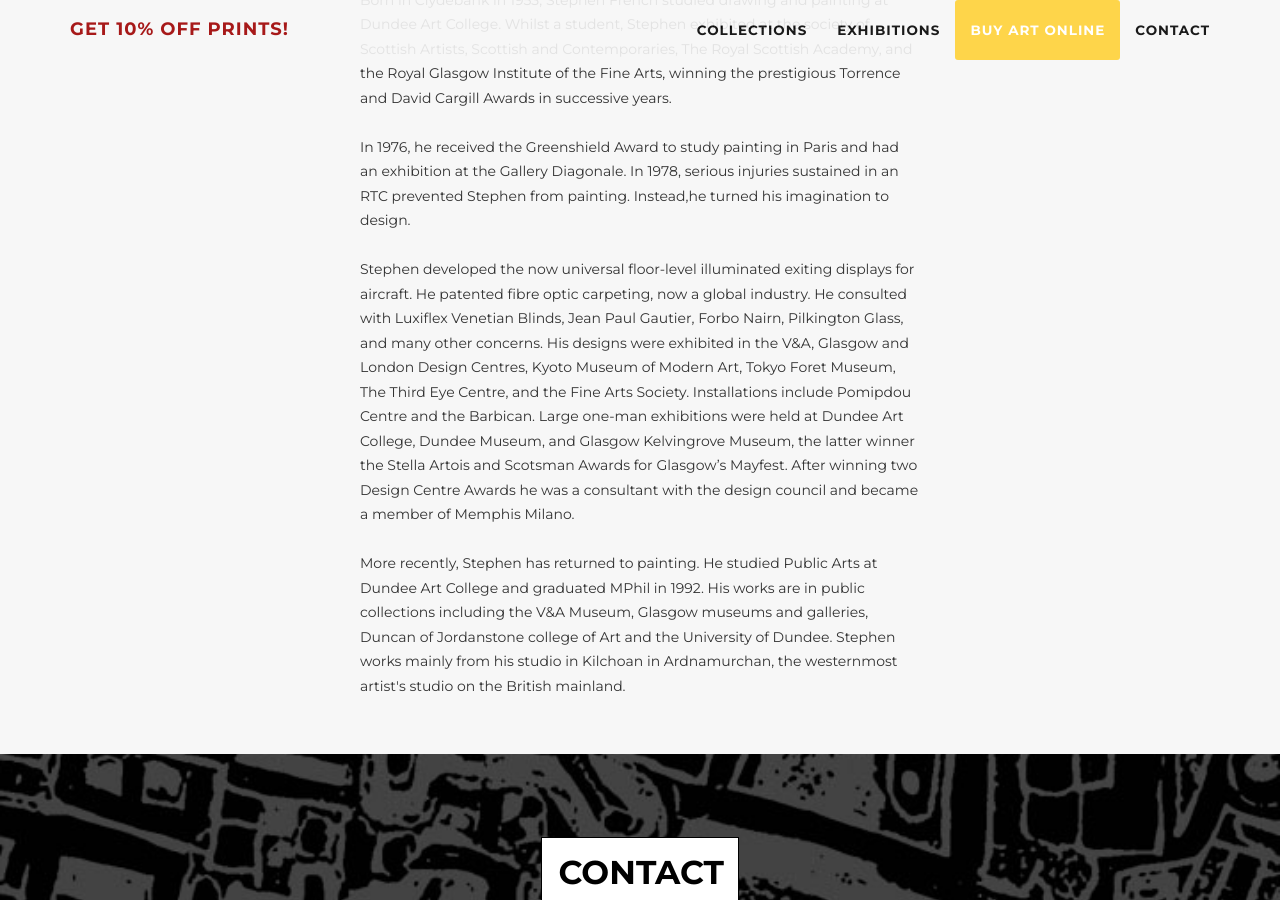
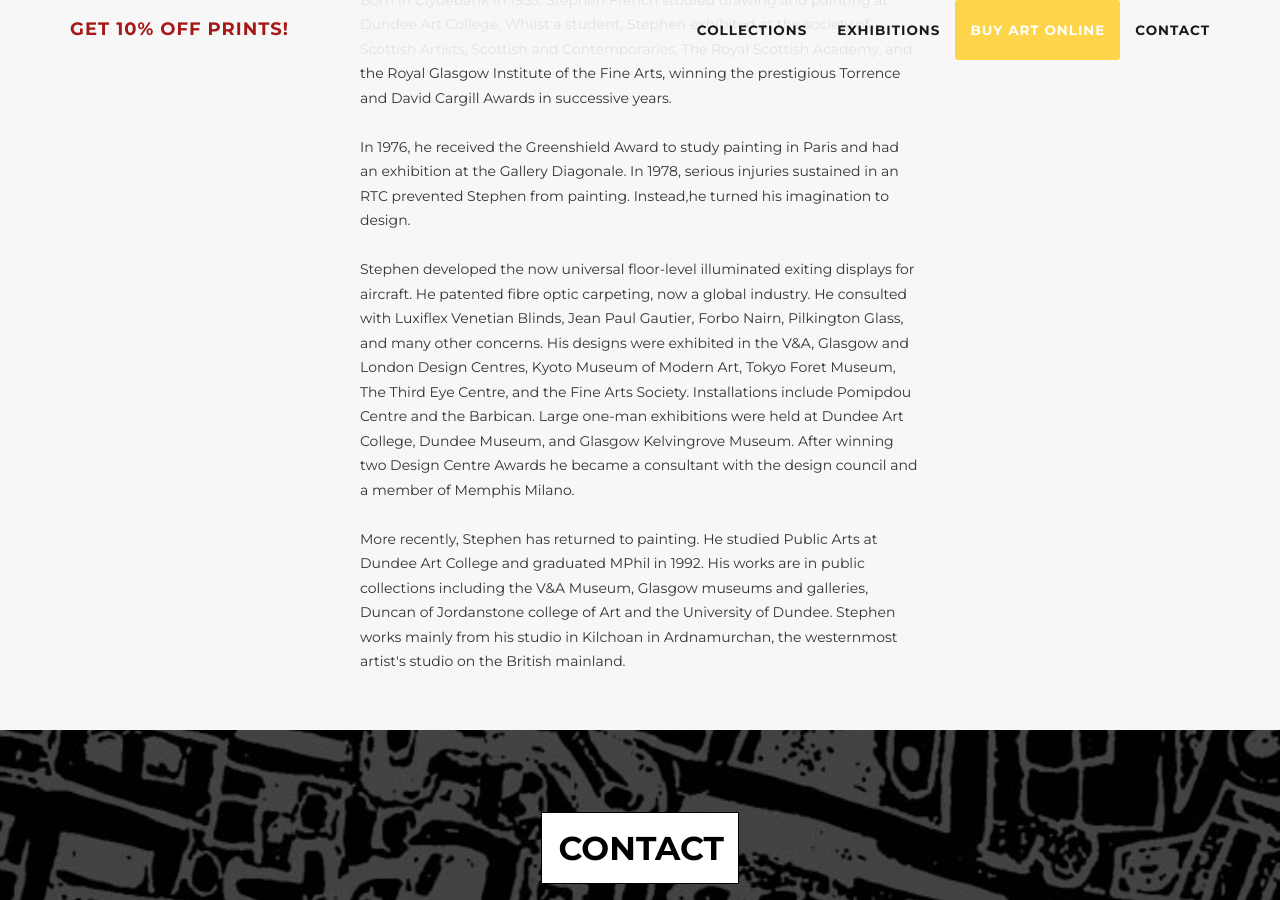
Before and after one commit to Maxnfrench/maxnfrench.github.io, a Jekyll site: the page built from index.md, in a window 1280 px wide and 900 px high, scrolled down 5189 px. Built offline with Jekyll 4.4.1, drawn with Linux system fonts in a browser that asks for light colours; some web fonts are replaced; comment, search, counter and statistics services are not loaded.

Commit message:
site first update11

```diff
--- a/_includes/biography.html
+++ b/_includes/biography.html
@@ -10,7 +10,7 @@
 
                 In 1976, he received the Greenshield Award to study painting in Paris and had an exhibition at the Gallery Diagonale. In 1978, serious injuries sustained in an RTC prevented Stephen from painting. Instead,he turned his imagination to design.</br></br>
 
-                Stephen developed the now universal floor-level illuminated exiting displays for aircraft. He patented fibre optic carpeting, now a global industry. He consulted with Luxiflex Venetian Blinds, Jean Paul Gautier, Forbo Nairn, Pilkington Glass, and many other concerns. His designs were exhibited in the V&A, Glasgow and London Design Centres, Kyoto Museum of Modern Art, Tokyo Foret Museum, The Third Eye Centre, and the Fine Arts Society. Installations include Pomipdou Centre and the Barbican. Large one-man exhibitions were held at Dundee Art College, Dundee Museum, and Glasgow Kelvingrove Museum, the latter winner the Stella Artois and Scotsman Awards for Glasgow’s Mayfest. After winning two Design Centre Awards he was a consultant with the design council and became a member of Memphis Milano.</br></br>
+                Stephen developed the now universal floor-level illuminated exiting displays for aircraft. He patented fibre optic carpeting, now a global industry. He consulted with Luxiflex Venetian Blinds, Jean Paul Gautier, Forbo Nairn, Pilkington Glass, and many other concerns. His designs were exhibited in the V&A, Glasgow and London Design Centres, Kyoto Museum of Modern Art, Tokyo Foret Museum, The Third Eye Centre, and the Fine Arts Society. Installations include Pomipdou Centre and the Barbican. Large one-man exhibitions were held at Dundee Art College, Dundee Museum, and Glasgow Kelvingrove Museum. After winning two Design Centre Awards he became a consultant with the design council and a member of Memphis Milano.</br></br>
 
                 More recently, Stephen has returned to painting. He studied Public Arts at Dundee Art College and graduated MPhil in 1992. His works are in public collections including the V&A Museum, Glasgow museums and galleries, Duncan of Jordanstone college of Art and the University of Dundee. Stephen works mainly from his studio in Kilchoan in Ardnamurchan, the westernmost artist's studio on the British mainland.</p>
                 </p>
```
